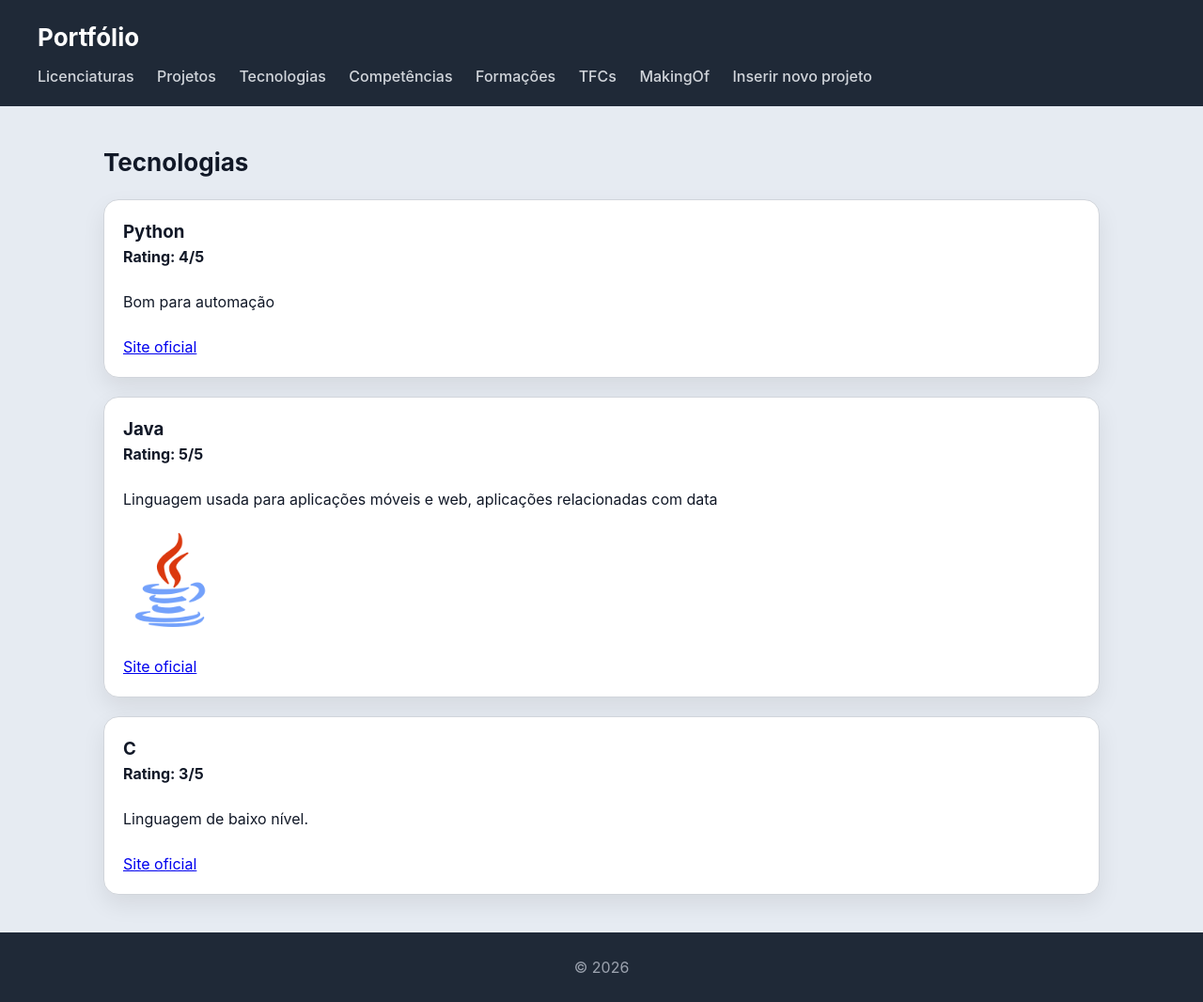
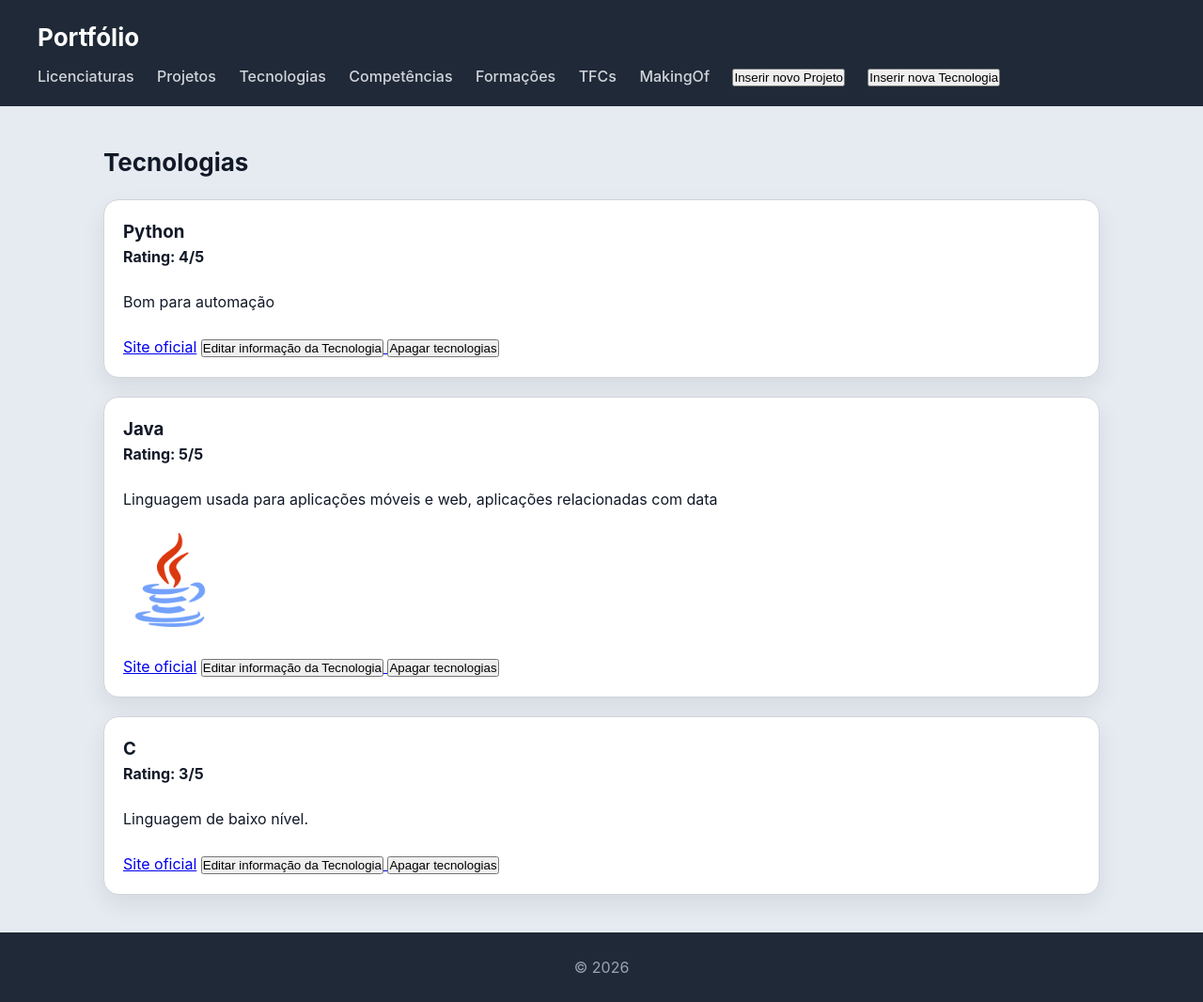
Before and after one commit to jose-cardoso-a22506616/portfolio, a Django app: page /tecnologias/ in a window 1280 px wide. Shown: the whole page at 94% size. Run offline with Django 5.2, Linux system fonts and the light colour scheme; data comes from the database, SQL or seed files in the repository; both versions use the stored data as it was after the commit; data that the repository does not hold is empty.

Commit message:
CRUD- Tecnologia

```diff
--- a/portfolio/templates/portfolio/base.html
+++ b/portfolio/templates/portfolio/base.html
@@ -26,7 +26,13 @@
             <a href="{% url 'tfcs' %}">TFCs</a>
             <a href="{% url 'makingof' %}">MakingOf</a>
 
-            <a href="{% url 'novo_projeto' %}">Inserir novo projeto</a>
+            <a href="{% url 'novo_projeto' %}">
+                <button>Inserir novo Projeto</button>
+            </a>
+
+            <a href="{% url 'novo_tecnologia' %}">
+                <button>Inserir nova Tecnologia</button>
+            </a>
         </nav>
     </header>
 
--- a/portfolio/templates/portfolio/tecnologias.html
+++ b/portfolio/templates/portfolio/tecnologias.html
@@ -29,6 +29,14 @@
             <p>{{formacao.tipo}} </p>
         {% endfor %}
 
+        <a href="{% url 'edita_tecnologia' tecnologia.id %}">
+            <button>Editar informação da Tecnologia</button>
+        </a>
+
+        <a href="{% url 'apaga_tecnologia' tecnologia.id %}">
+            <button>Apagar tecnologias</button>
+        </a>
+
     </article>
     {% endfor %}
 
--- a/portfolio/urls.py
+++ b/portfolio/urls.py
@@ -18,4 +18,8 @@ urlpatterns = [
     path("projeto/novo", views.novo_projeto_view, name="novo_projeto"),
     path("projeto/<int:projeto_id>/edita", views.edita_projeto_view, name="edita_projeto"),
     path("projeto/<int:projeto_id>/apaga", views.apaga_projeto_view, name="apaga_projeto"),
+
+    path("tecnologia/novo", views.novo_tecnologia_view, name="novo_tecnologia"),
+    path("tecnologia/<int:tecnologia_id>/edita", views.edita_tecnologia_view, name="edita_tecnologia"),
+    path("tecnologia/<int:tecnologia_id>/apaga", views.apaga_tecnologia_view, name="apaga_tecnologia")
 ]
--- a/portfolio/views.py
+++ b/portfolio/views.py
@@ -1,6 +1,6 @@
 from django.shortcuts import render, redirect
 from .models import Licenciatura, UC, Projeto, Tecnologia, Docente, Competencia, Formacao, Tfc, MakingOf
-from .forms import ProjetoForm
+from .forms import ProjetoForm, TecnologiaForm
 
 # Create your views here.
 def licenciatura_view(request):
@@ -103,3 +103,34 @@ def apaga_projeto_view(request, projeto_id):
     projeto = Projeto.objects.get(id=projeto_id)
     projeto.delete()
     return redirect("projetos")
+
+
+def novo_tecnologia_view(request):
+    form = TecnologiaForm(request.POST or None, request.FILES)
+
+    if form.is_valid():
+        form.save()
+        return redirect("tecnologias")
+
+    return render(request, "portfolio/novo_tecnologia.html", {"form":form})
+
+
+def edita_tecnologia_view(request, tecnologia_id):
+    tecnologia = Tecnologia.objects.get(id=tecnologia_id)
+
+    if request.POST:
+        form = TecnologiaForm(request.POST or None, request.FILES, instance=tecnologia)
+        if form.is_valid():
+            form.save()
+            return redirect("tecnologias")
+    else:
+        form = TecnologiaForm(instance=tecnologia)
+
+    context = {"form":form, "tecnologia":tecnologia}
+    return render(request, "portfolio/edita_tecnologia.html", context)
+
+
+def apaga_tecnologia_view(request, tecnologia_id):
+    tecnologia = Tecnologia.objects.get(id=tecnologia_id)
+    tecnologia.delete()
+    return redirect("tecnologias")
```
Also changed, not shown: portfolio/forms.py (+7 -1 lines), portfolio/templates/portfolio/edita_tecnologia.html (added, +12 -0 lines), portfolio/templates/portfolio/novo_tecnologia.html (added, +17 -0 lines), db.sqlite3.
